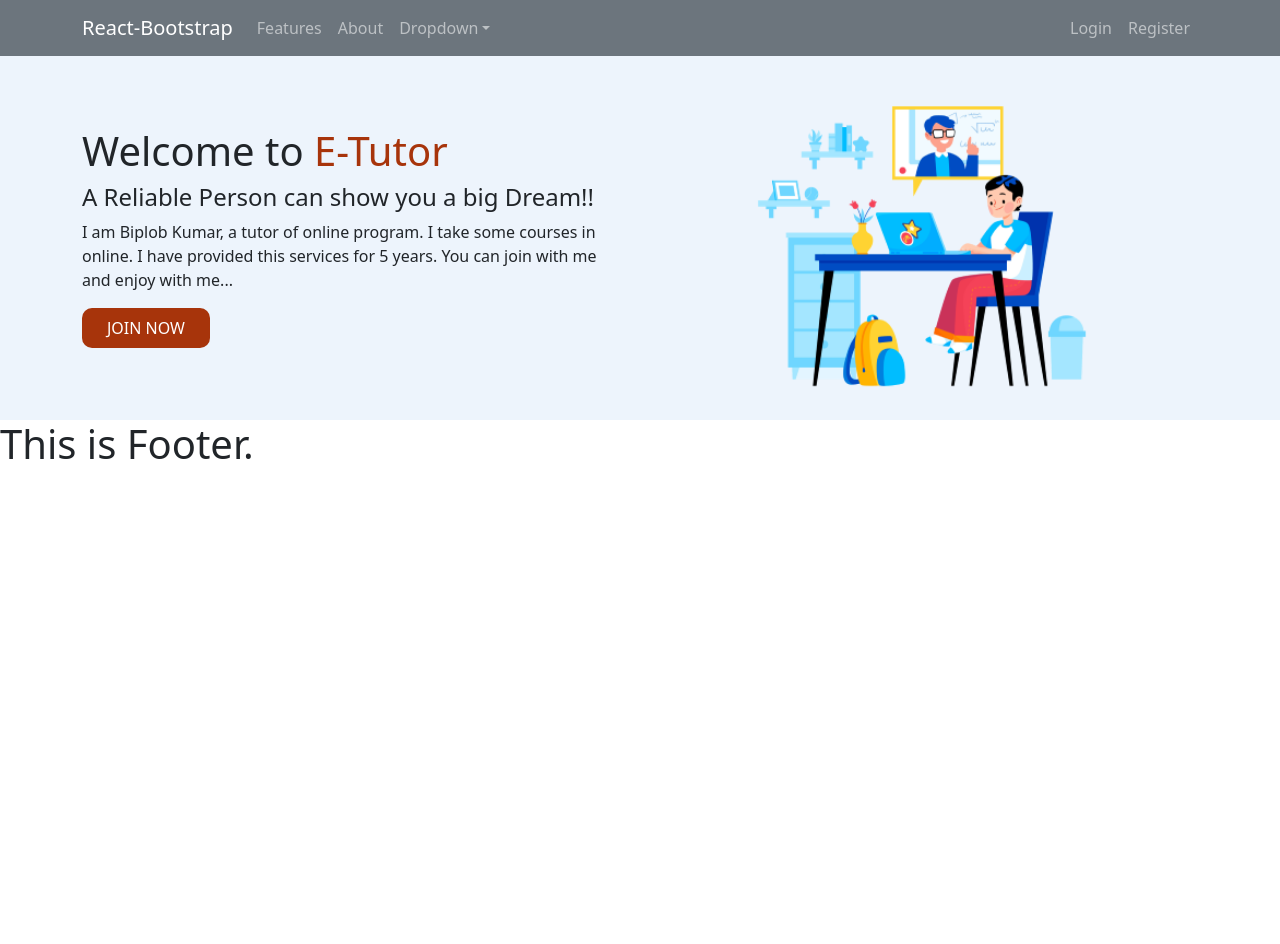
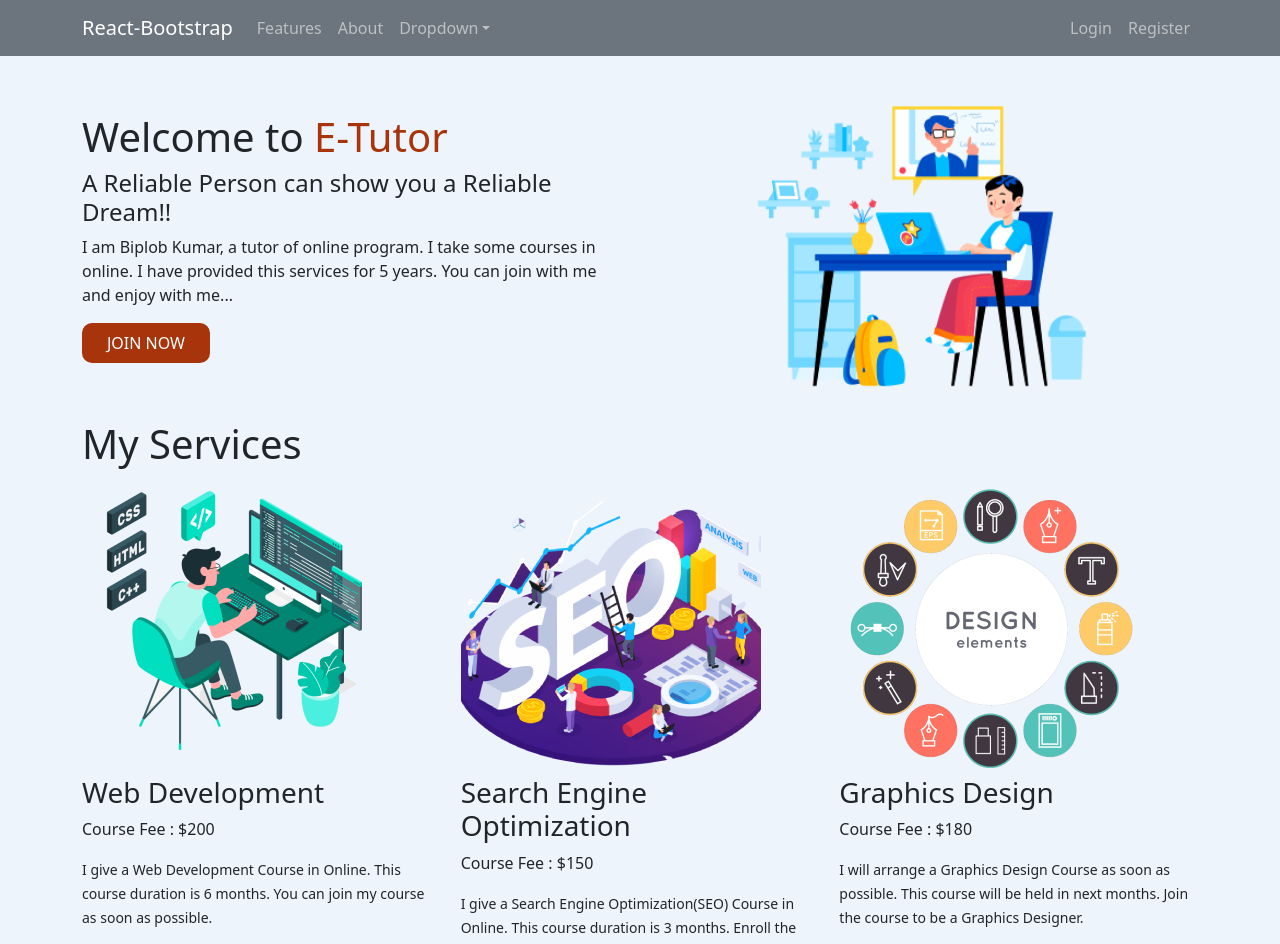
Before and after one commit to Biplob123121/e-tutor, a React (Create React App) app: page / in a window 1280 px wide. Shown: the top 944 px of the page. Before the commit the page ends 800 px from the top, so only its background shows below. Built offline with nearby package versions, Linux system fonts and the light colour scheme.

Commit message:
completed my service section

```diff
--- a/src/Pages/Home/Banner/Banner.js
+++ b/src/Pages/Home/Banner/Banner.js
@@ -10,7 +10,7 @@ const Banner = () => {
                     <div className='col-sm-12 col-md-12 col-lg-6 d-flex align-items-center'>
                         <div>
                             <h1>Welcome to <span id='site-title'>E-Tutor</span></h1>
-                            <h4>A Reliable Person can show you a big Dream!!</h4>
+                            <h4>A Reliable Person can show you a Reliable Dream!!</h4>
                             <p>I am Biplob Kumar, a tutor of online program. I take some courses in online. I have provided this services for 5 years. You can join with me and enjoy with me...</p>
                             <button className='banner-btn'>JOIN NOW</button>
                         </div>
--- a/src/Pages/Home/Home/Home.js
+++ b/src/Pages/Home/Home/Home.js
@@ -1,10 +1,12 @@
 import React from 'react';
 import Banner from '../Banner/Banner';
+import Services from '../Services/Services';
 
 const Home = () => {
     return (
         <div>
             <Banner></Banner>
+            <Services></Services>
         </div>
     );
 };
--- /dev/null
+++ b/src/Pages/Home/Service/Service.js
@@ -0,0 +1,16 @@
+import React from 'react';
+
+const Service = ({service}) => {
+    console.log(service);
+    const {name, price, picture, description} =service;
+    return (
+        <div>
+            <img src={picture} alt="" />
+            <h3>{name}</h3>
+            <p>Course Fee : ${price}</p>
+            <p><small>{description}</small></p>
+        </div>
+    );
+};
+
+export default Service;
--- /dev/null
+++ b/src/Pages/Home/Services/Services.css
@@ -0,0 +1,8 @@
+.my-services{
+    background-color:  rgb(237, 244, 252);
+}
+.services-container{
+    display: grid;
+    grid-template-columns: repeat(3, 1fr);
+    gap: 20px;
+}
--- /dev/null
+++ b/src/Pages/Home/Services/Services.js
@@ -0,0 +1,29 @@
+import React, { useEffect, useState } from 'react';
+import Service from '../Service/Service';
+import './Services.css';
+
+const Services = () => {
+    const [services, setServices] = useState([]);
+    useEffect(() => {
+        fetch('services.json')
+            .then(res => res.json())
+            .then(data => setServices(data));
+    }, [])
+    return (
+        <section className='my-services'>
+            <div className='container'>
+                <h1>My Services</h1>
+                <div className='services-container'>
+                    {
+                        services.map(service => <Service
+                            key={service.id}
+                            service={service}
+                        ></Service>)
+                    }
+                </div>
+            </div>
+        </section>
+    );
+};
+
+export default Services;
```
Also changed, not shown: src/Pages/Home/Service/Service.css (added).
